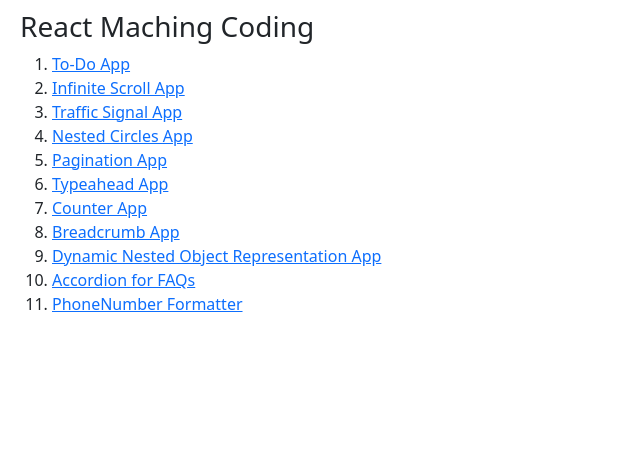
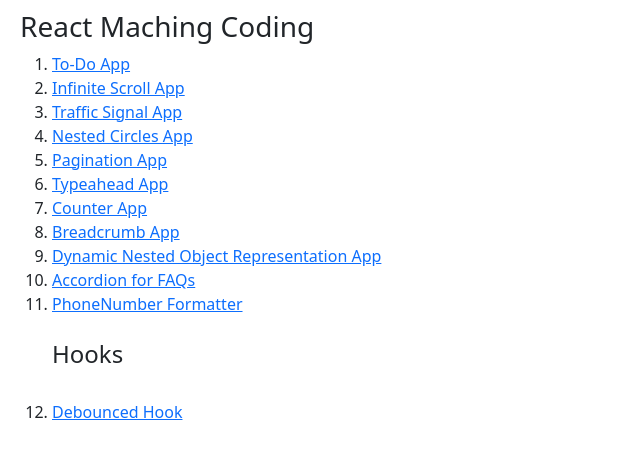
Before and after one commit to Vibha27/react-questions, a React (Create React App) app: page / in a window 1280 px wide. Shown: the top 456 px of the page, without its empty margins (0-640 px from the left). Built offline with nearby package versions, Linux system fonts and the light colour scheme.

Commit message:
implemented custom hook useDebounce() for debouncing a value after some delay (big frontend dev problem)

```diff
--- a/src/App.js
+++ b/src/App.js
@@ -13,6 +13,7 @@ import Breadcrumb from "./pages/Breadcrumb/Breadcrumb"
 import NestedObject from "./pages/NestedObject/NestedObject"
 import { AccordionPage } from "./pages/Accordion/AccordionPage"
 import { PhoneNumberInput } from "./pages/PhoneNumber/PhoneNumber"
+import { DebouncedHook } from "./hooks/useDebounce"
 
 export const App = () => {
     return <BrowserRouter>
@@ -29,6 +30,7 @@ export const App = () => {
             <Route path="/nested-object" element={<NestedObject />} />
             <Route path="/accordion" element={<AccordionPage />} />
             <Route path="/phonenumber" element={<PhoneNumberInput />} />
+            <Route path="/debounced-hook" element={<DebouncedHook />} />
 
             <Route path="*" element={<h1>Page not found! </h1>} />
         </Routes>
--- a/src/Home.js
+++ b/src/Home.js
@@ -17,6 +17,10 @@ function Home() {
         <li><Link to={'/nested-object'}>Dynamic Nested Object Representation App</Link></li>
         <li><Link to={'/accordion'}>Accordion for FAQs</Link></li>
         <li><Link to={'/phonenumber'}>PhoneNumber Formatter</Link></li>
+        <br />
+        <h4>Hooks</h4>
+        <br />
+        <li><Link to={'/debounced-hook'}>Debounced Hook</Link></li>
       </ol>
     </div>
   );
--- /dev/null
+++ b/src/hooks/useDebounce.js
@@ -0,0 +1,33 @@
+import React, { useEffect, useState } from "react";
+
+export const useDebounce = (value, delay) => {
+  // your code here
+  const [debounced, setDebounced] = useState(value);
+
+  useEffect(() => {
+    const timer = setTimeout(() => {
+      setDebounced(value)
+    }, delay)
+
+    return () => {
+      console.log("unmounted")
+      clearTimeout(timer)
+    }
+  }, [value])
+
+  return debounced
+}
+
+export function DebouncedHook() {
+
+  const [value, setValue] = useState("Vibha")
+  const debouncedValue = useDebounce(value, 2000)
+
+  return <div>
+    <h5>Your Name to be debounced:</h5>
+    <input type="text" value={value} onChange={(e) => setValue(e.target.value)}/><br/><br/>
+    <h5><u>Results below ({2000}ms):</u></h5>
+    <b>Original:</b> {value}<br />
+    <b>Debounced:</b> {debouncedValue}
+  </div>
+}
```
